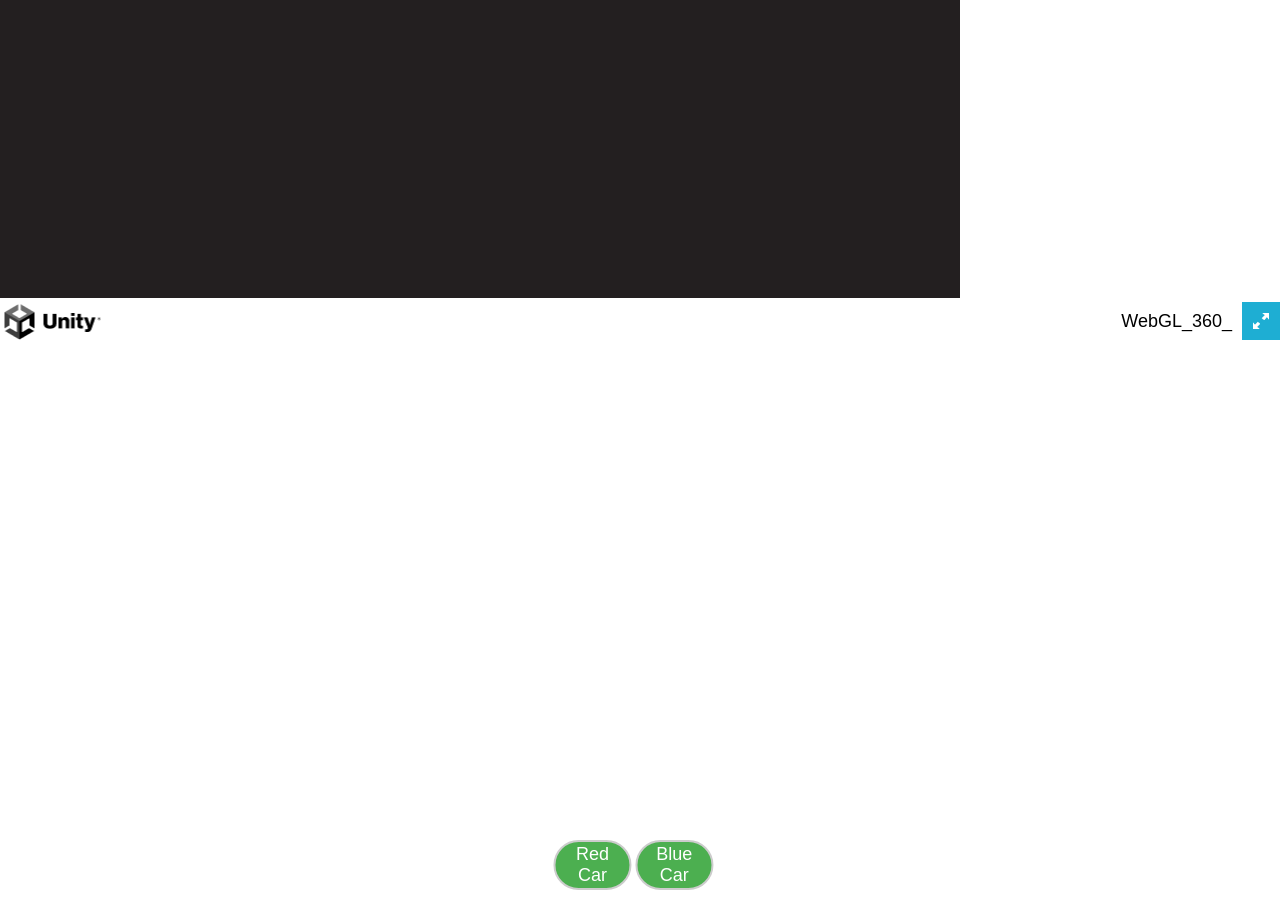
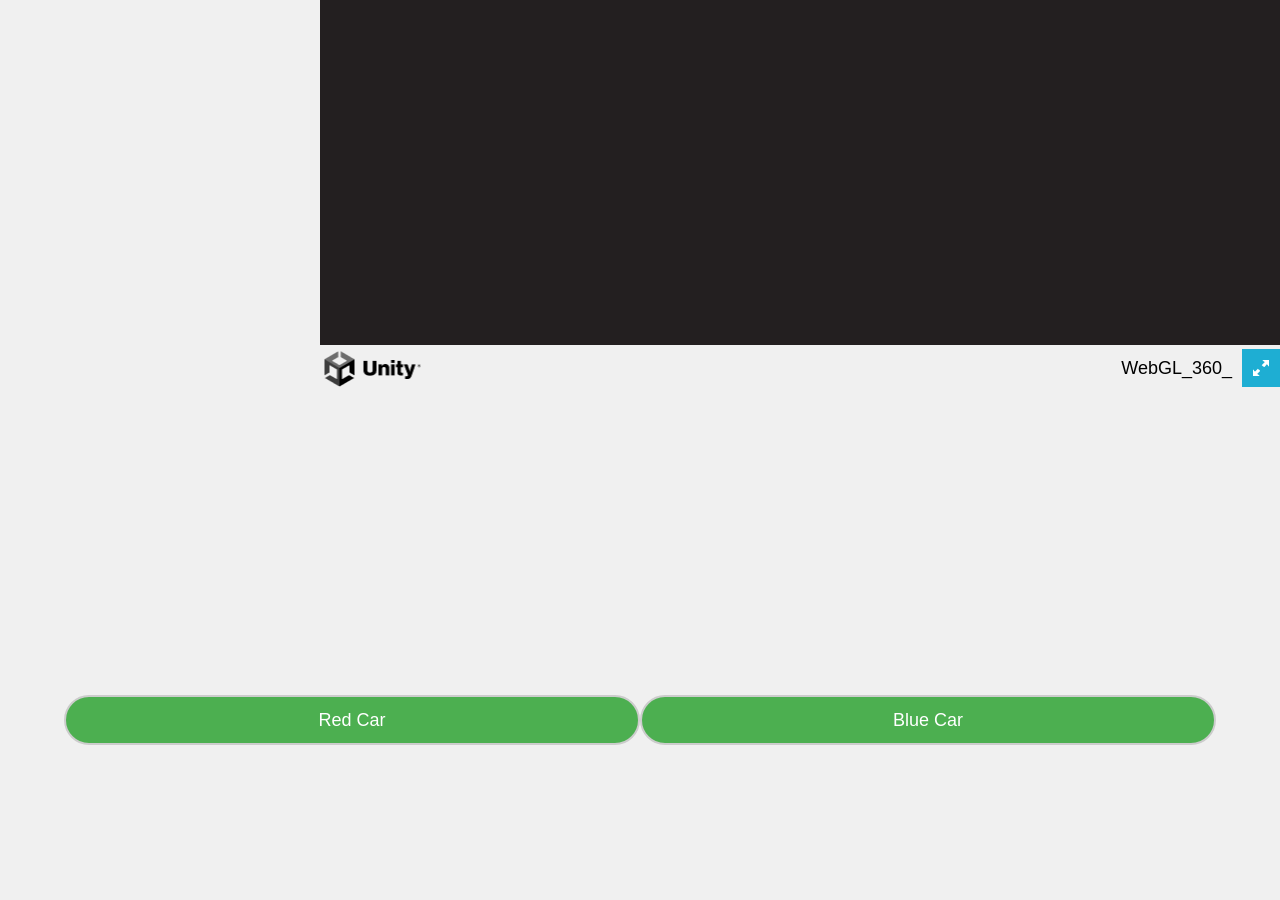
Before and after one commit to nandhinigopal20/360_3D, a plain HTML site: page index.html in a window 1280 px wide. After the commit the page ends 800 px from the top, so only its background shows below. Drawn offline with Linux system fonts and the light colour scheme; no server answers.

Commit message:
index.html

```diff
--- a/index.html
+++ b/index.html
@@ -7,19 +7,34 @@
     <link rel="shortcut icon" href="TemplateData/favicon.ico">
     <link rel="stylesheet" href="TemplateData/style.css">
     <style>
-      /* Style for the Unity container */
+      /* Body and page setup */
+      body {
+        margin: 0;
+        padding: 0;
+        display: flex;
+        flex-direction: column;
+        justify-content: center;
+        align-items: center;
+        min-height: 100vh;
+        background-color: #f0f0f0;
+      }
+
+      /* Unity container (canvas) setup */
       #unity-container {
         position: relative;
-        margin-bottom: 20px; /* Space between the Unity canvas and buttons */
+        margin-bottom: 20px; /* Space between Unity canvas and buttons */
+        display: block;
+        width: 960px;
+        height: 600px;
       }
 
       /* Button container positioning (below Unity canvas) */
       #button-container {
-        position: absolute;
-        bottom: -100px;  /* Move buttons down below the Unity canvas */
-        left: 50%;
-        transform: translateX(-50%);
-        z-index: 10;
+        position: relative;
+        display: flex;
+        justify-content: center;
+        width: 100%;
+        margin-top: 20px; /* Space between Unity window and buttons */
       }
 
       /* Button styles */
@@ -45,6 +60,11 @@
       @media (max-width: 768px) {
         #button-container button {
           width: 80%;  /* Reduce button width on smaller screens */
+        }
+
+        #unity-container {
+          width: 100%;  /* Make Unity container fill the width of the screen on mobile */
+          height: auto;  /* Allow the Unity container height to adjust proportionally */
         }
       }
     </style>
```
